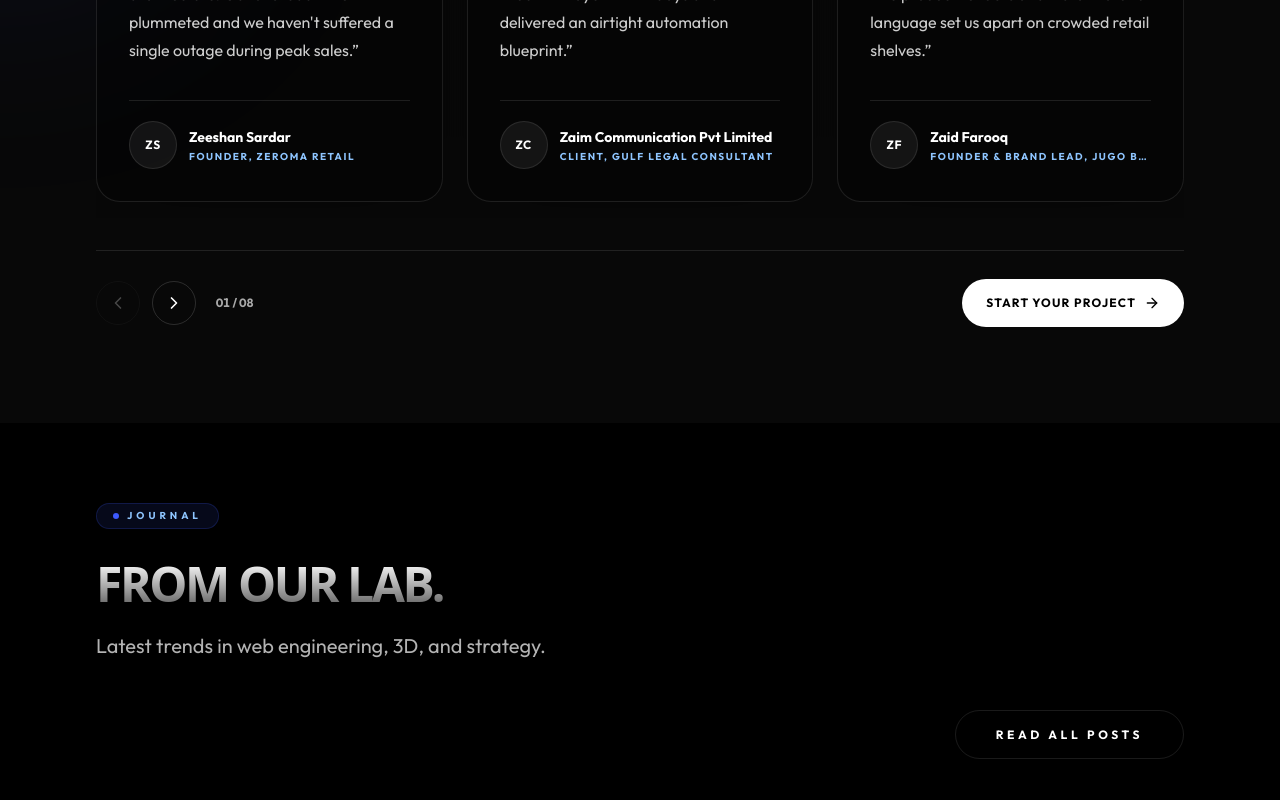
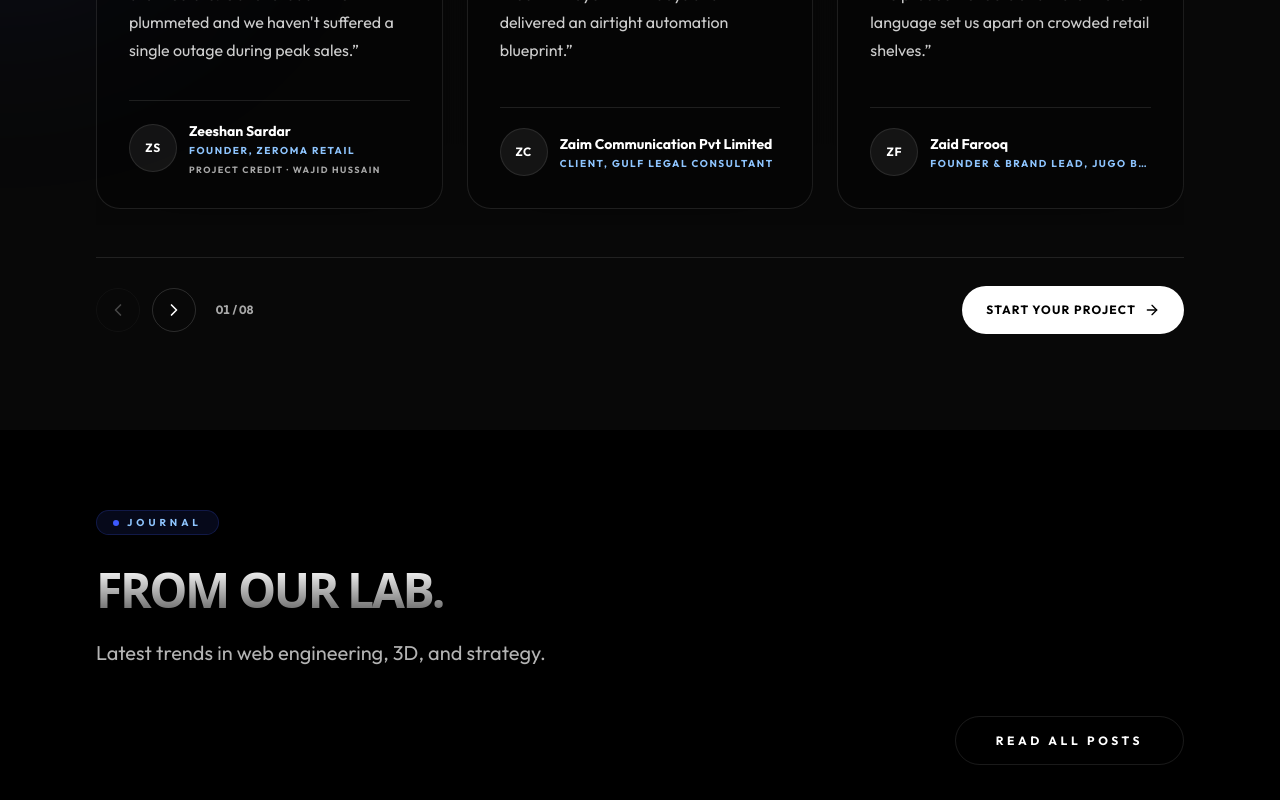
Before and after one commit to lbdevelopersTeam/LBDEVOLOPERS, a React (Vite) app: page / in a window 1280 px wide. Shown: the part 7140-7940 px from the top of the page. Built offline with nearby package versions, Linux system fonts and the light colour scheme; no server answers; a web font is replaced by a local one.

Commit message:
feat: credit Wajid on client projects

```diff
--- a/src/components/common/ClientReviews.tsx
+++ b/src/components/common/ClientReviews.tsx
@@ -10,6 +10,24 @@ interface TestimonialsResponse {
     displayOrder?: number;
   }>;
 }
+
+const wajidProjectAliases = new Set([
+  'zeroma',
+  'zeromapk',
+  'zaroofragrances',
+  'zaroofragrancescom',
+  'zaroofragrancespk',
+  'noorgems',
+  'noorgemstone',
+  'noorgemstonecom',
+  'premiumwildmorels',
+  'premiumwildmorelscom',
+]);
+
+const creditsWajidHussain = (project?: string) => {
+  const normalizedProject = project?.toLowerCase().replace(/[^a-z0-9]/g, '') || '';
+  return wajidProjectAliases.has(normalizedProject);
+};
 
 function ReviewerAvatar({ review }: { review: Testimonial }) {
   const [imageFailed, setImageFailed] = useState(false);
@@ -41,6 +59,7 @@ function ReviewCard({ review }: { review: Testimonial }) {
   const [expanded, setExpanded] = useState(false);
   const isLong = review.quote.length > 260;
   const byline = [review.role, review.company].filter(Boolean).join(', ');
+  const showWajidCredit = creditsWajidHussain(review.project);
 
   return (
     <article
@@ -72,6 +91,15 @@ function ReviewCard({ review }: { review: Testimonial }) {
         <div className="min-w-0">
           <p className="truncate text-sm font-bold text-white">{review.author}</p>
           {byline && <p className="mt-1 truncate text-[10px] font-black uppercase tracking-[0.16em] text-blue-300">{byline}</p>}
+          {showWajidCredit && (
+            <Link
+              to="/team/wajid-hussain"
+              className="mt-2 inline-flex text-[9px] font-black uppercase tracking-[0.16em] text-white/65 transition-colors hover:text-brand-primary focus-visible:rounded focus-visible:outline-none focus-visible:ring-2 focus-visible:ring-brand-primary"
+              aria-label={`View Wajid Hussain's profile for the ${review.project} project`}
+            >
+              Project credit · Wajid Hussain
+            </Link>
+          )}
         </div>
       </div>
     </article>
```
